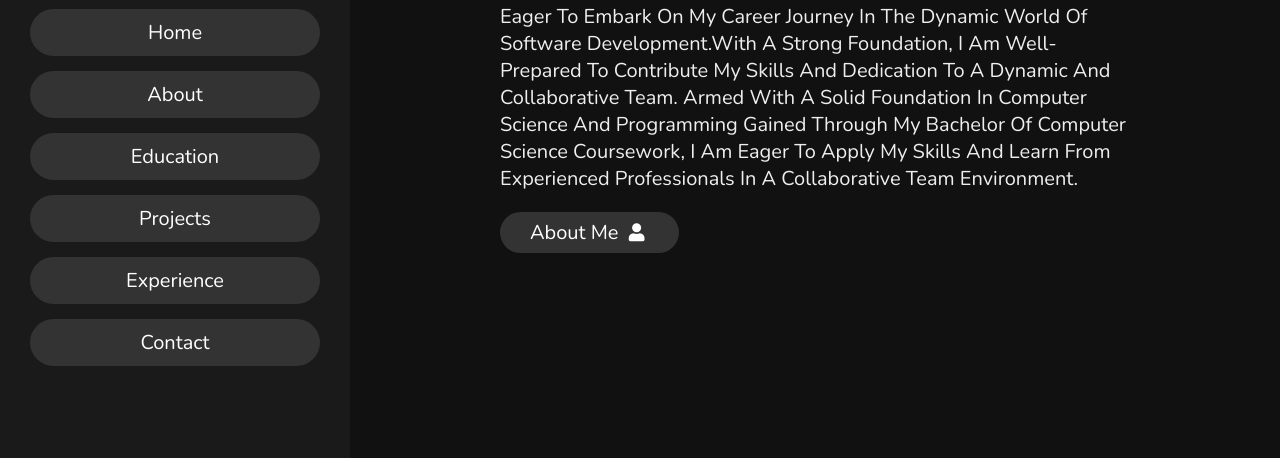
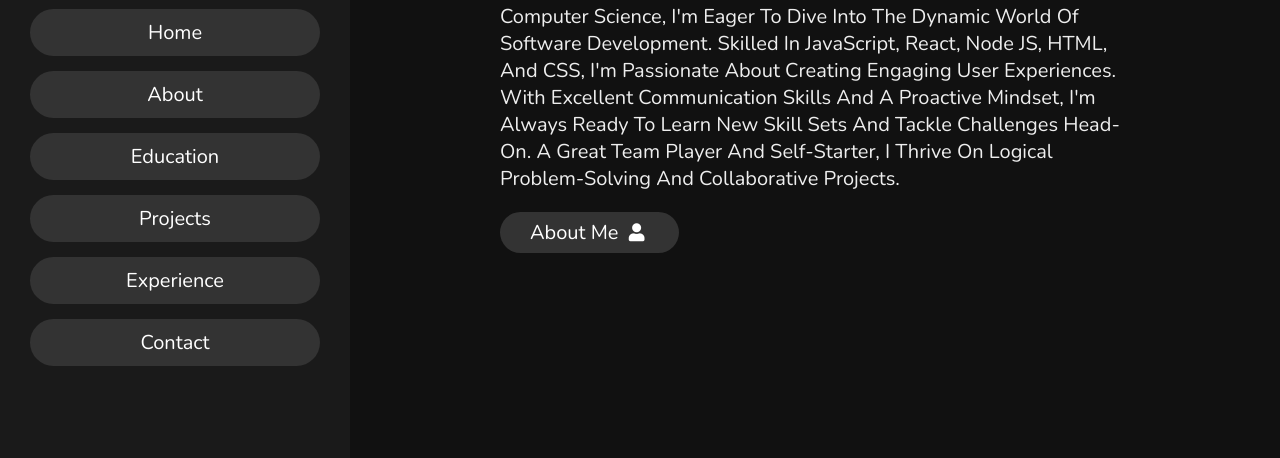
Before and after one commit to sourav8908/Portfolio, a plain HTML site: page index.html in a window 1280 px wide. Shown: the part 342-800 px from the top of the page. Drawn offline with nearby package versions, Linux system fonts and the light colour scheme; a script that the page names is missing.

Commit message:
Update index.html

```diff
--- a/index.html
+++ b/index.html
@@ -45,8 +45,11 @@
 
     <h3>HI THERE !</h3>
     <h1>I'M <span>Sourav Mohanty</span></h1>
-    <p>As an enthusiastic and dedicated entry-level professional, I am eager to embark on my career journey in the dynamic world of software development.With a strong foundation, I am well-prepared to contribute my skills and dedication to a dynamic and collaborative team.
-        Armed with a solid foundation in computer science and programming gained through my Bachelor of Computer Science coursework, I am eager to apply my skills and learn from experienced professionals in a collaborative team environment.
+   <p class="organized-paragraph">
+        An Enthusiastic Entry-Level Professional With A Bachelor's In Computer Science, I'm Eager To Dive Into The Dynamic World Of Software Development.
+        Skilled In JavaScript, React, Node JS, HTML, And CSS, I'm Passionate About Creating Engaging User Experiences.
+        With Excellent Communication Skills And A Proactive Mindset, I'm Always Ready To Learn New Skill Sets And Tackle Challenges Head-On.
+        A Great Team Player And Self-Starter, I Thrive On Logical Problem-Solving And Collaborative Projects.
     </p>
     <a href="#about"><button class="btn">about me <i class="fas fa-user"></i></button></a>
 
```
